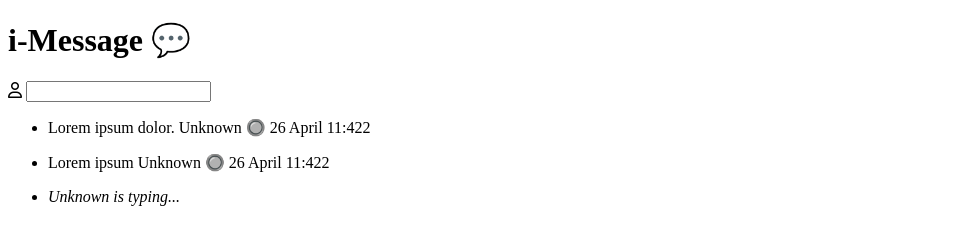
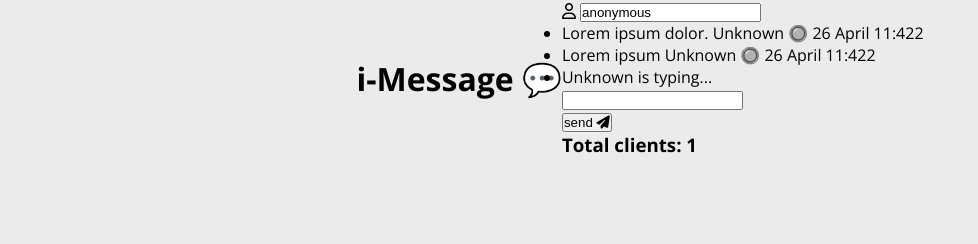
Before and after one commit to AbdulQohar1/chat-app, a website: page public/index.html in a window 1280 px wide. Shown: the whole page, without its empty margins (0-978 px from the left). Drawn offline with nearby package versions, Linux system fonts and the light colour scheme.

Commit message:
Chat app interface styling

```diff
--- a/public/index.html
+++ b/public/index.html
@@ -4,14 +4,15 @@
   <meta charset="UTF-8">
   <meta name="viewport" content="width=device-width, initial-scale=1.0">
   <link rel="stylesheet" href="https://cdnjs.cloudflare.com/ajax/libs/font-awesome/6.5.2/css/all.min.css" integrity="sha512-SnH5WK+bZxgPHs44uWIX+LLJAJ9/2PkPKZ5QiAj6Ta86w+fsb2TkcmfRyVX3pBnMFcV7oQPJkl9QevSCWr3W6A==" crossorigin="anonymous" referrerpolicy="no-referrer" />
+ <link rel="stylesheet" href="style.css">
   <title>Chat App</title>
 </head>
 <body>
-  <h1>i-Message 💬</h1>
+  <h1 class="title" >i-Message 💬</h1>
   <div class="main">
     <div class="name">
       <span><i class="far fa-user"></i></span>
-      <input type="text" id="name-input" class="name-input value="anonymous" maxlength="15" />
+      <input type="text" id="name-input" class="name-input" value="anonymous" maxlength="15" />
     </div>
 
     <ul class="message-container" id="message-container">
@@ -30,10 +31,19 @@
       </li>
 
       <li class="message-feedback">
-        <p class="feedback" id="feedback"><i>Unknown is typing...</i></p>
+        <p class="feedback" id="feedback">Unknown is typing...</p>
       </li>
+    </ul>
 
-    </ul>
+    <form class="message-form" id="message-form">
+      <input type="text" name="message" id="message-input" class="message-input">
+      <div class="v-divider"></div>
+      <button type="submit" class="send-button">
+        send <span><i class="fas fa-paper-plane"></i></span>
+      </button>
+    </form>
+
+    <h3 class="clients-total" id="clients-total">Total clients: 1</h3>
   </div>
 </body>
 </html>
--- /dev/null
+++ b/public/style.css
@@ -0,0 +1,25 @@
+@import url('https://fonts.googleapis.com/css2?family=Open+Sans:ital,wght@0,300..800;1,300..800&display=swap');
+
+* {
+  margin: 0;
+  padding: 0;
+  box-sizing: border-box;
+  scroll-behavior: smooth;
+}
+
+body {
+  font-family: 'Open Sans', sans-serif;
+  display: flex;
+  flex-direction: 🇨🇴lumn;
+  justify-content: center;
+  align-items: center;
+  background-color: #ebebeb;
+}
+
+.title {
+  margin: 20px 0;
+}
+
+.main {
+  border: 8px
+}
```
